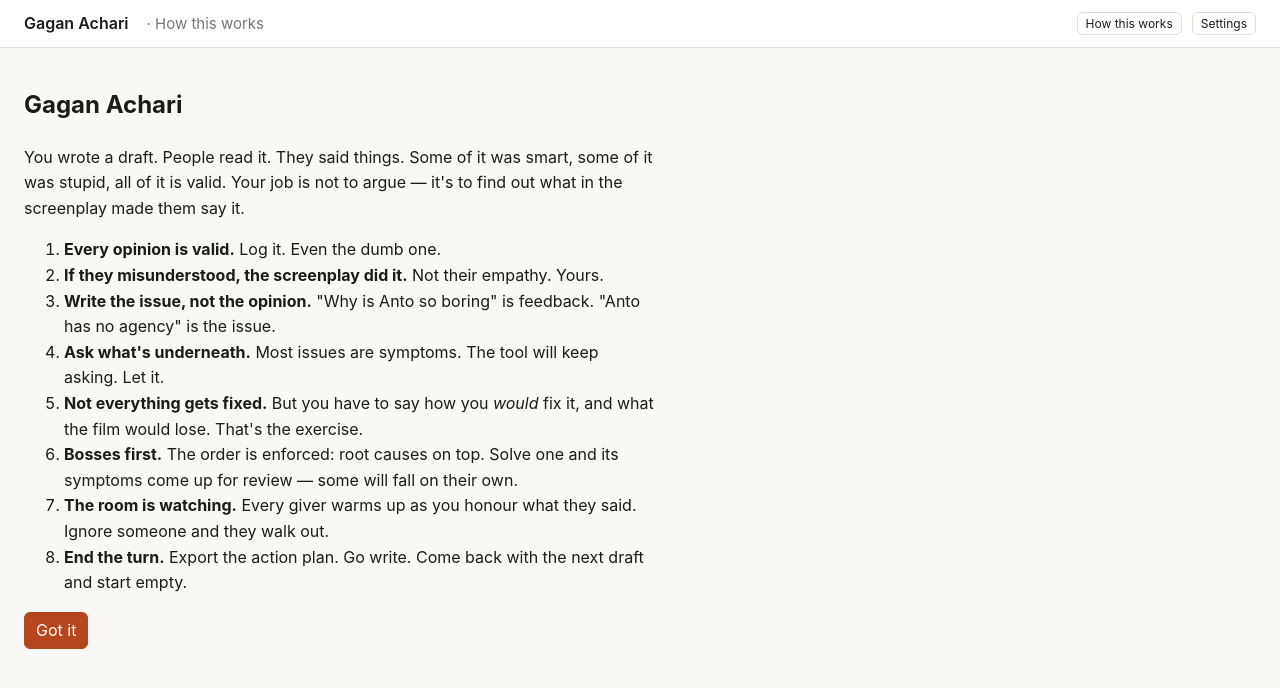
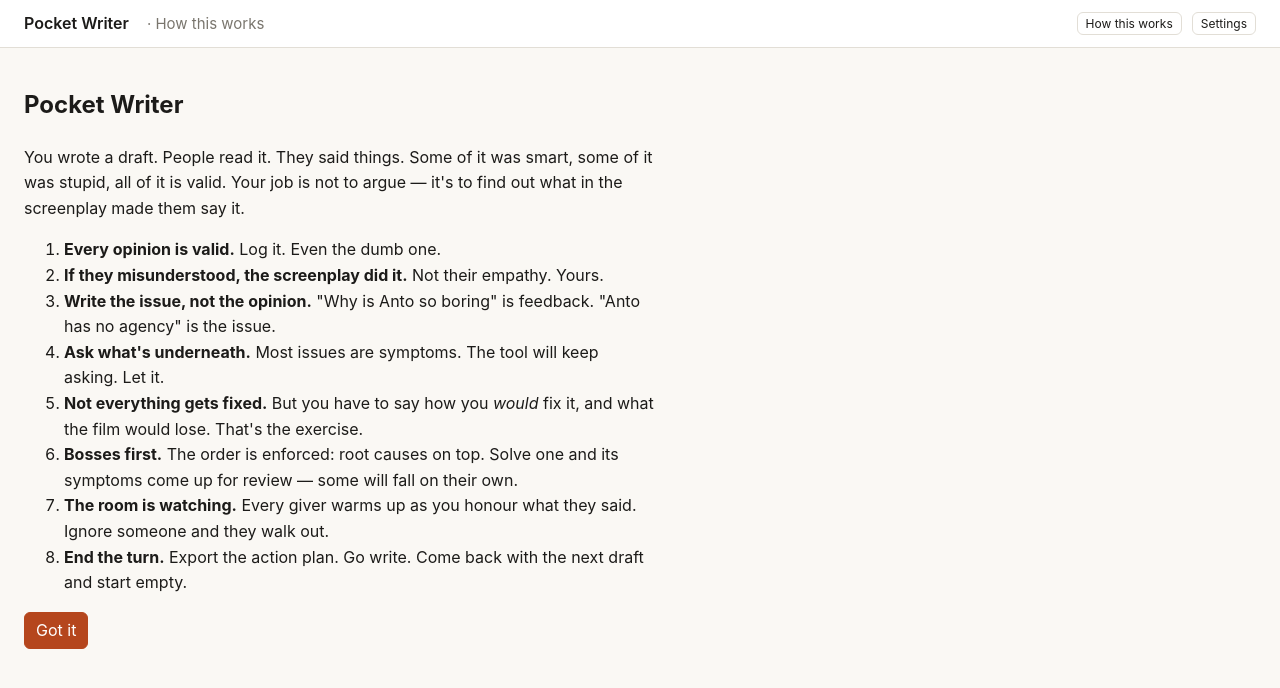
Before and after one commit to SauravSuresh/pocket-writer, a Preact app: page / in a window 1280 px wide. Both pictures are taken after a click on the button "How this works". Shown: the top 688 px of the page. Built offline with nearby package versions, Linux system fonts and the light colour scheme.

Commit message:
chore: rename app to Pocket Writer
Renames tab title, header, backup filename/error, IndexedDB name, and
README from Gagan Achari to Pocket Writer.

Co-Authored-By: Claude Fable 5 <noreply@anthropic.com>

```diff
--- a/index.html
+++ b/index.html
@@ -3,7 +3,7 @@
 <head>
   <meta charset="utf-8" />
   <meta name="viewport" content="width=device-width, initial-scale=1" />
-  <title>Gagan Achari</title>
+  <title>Pocket Writer</title>
   <link rel="stylesheet" href="/src/ui/styles.css" />
 </head>
 <body><div id="app"></div><script type="module" src="/src/main.tsx"></script></body>
--- a/src/domain/exports.ts
+++ b/src/domain/exports.ts
@@ -5,7 +5,7 @@ import { grade, meters } from "./affinity";
 
 const slug = (s: string) => s.toLowerCase().replace(/[^a-z0-9]+/g, "-").replace(/(^-|-$)/g, "");
 export const actionPlanFilename = (p: Project, d: Draft) => `${slug(p.name)}-draft${d.number}-action-plan.md`;
-export const backupFilename = (date: Date) => `gagan-achari-backup-${date.toISOString().slice(0, 10)}.json`;
+export const backupFilename = (date: Date) => `pocket-writer-backup-${date.toISOString().slice(0, 10)}.json`;
 
 function raisedBy(p: Project, i: Issue): string {
   const quotes = p.items.filter(it => it.issueIds.includes(i.id)).map(it => `${p.givers.find(g => g.id === it.giverId)?.name ?? "?"}: “${it.text}”`);
@@ -58,7 +58,7 @@ export function obsidianFiles(p: Project): { path: string; content: string }[] {
 export const serializeBackup = (a: Account) => JSON.stringify({ schemaVersion: a.schemaVersion, exportedAt: new Date().toISOString(), account: a }, null, 2);
 export function parseBackup(text: string): Account {
   const j = JSON.parse(text);
-  if (j?.schemaVersion !== 1 || !j.account || !Array.isArray(j.account.projects)) throw new Error("Not a Gagan Achari backup (schema 1)");
+  if (j?.schemaVersion !== 1 || !j.account || !Array.isArray(j.account.projects)) throw new Error("Not a Pocket Writer backup (schema 1)");
   return j.account as Account;
 }
 export const backupCounts = (a: Account) => ({ projects: a.projects.length, issues: a.projects.reduce((n, p) => n + p.issues.length, 0), items: a.projects.reduce((n, p) => n + p.items.length, 0) });
--- a/src/storage/db.ts
+++ b/src/storage/db.ts
@@ -1,7 +1,7 @@
 import { openDB } from "idb";
 import { Account, emptyAccount } from "../domain/types";
 
-const DB = "gagan-achari", STORE = "kv", KEY = "account";
+const DB = "pocket-writer", STORE = "kv", KEY = "account";
 const db = () => openDB(DB, 1, { upgrade(d) { d.createObjectStore(STORE); } });
 
 export async function loadAccount(): Promise<Account> {
--- a/src/ui/copy.ts
+++ b/src/ui/copy.ts
@@ -10,7 +10,7 @@ export const MOODS: Record<number, string[]> = {
 export const mood = (rank: number, seed: number) => MOODS[rank][seed % MOODS[rank].length];
 export const rankName = (r: number) => RANKS[r];
 export const COPY = {
-  app: "Gagan Achari",
+  app: "Pocket Writer",
   missing: { description: "What in the screenplay causes this? Write it.", tags: "Tag it.", cause: "Root or symptom? Decide.", needsAction: "Fixing it or not? Decide.", canBeAddressed: "Can it even be fixed? One line.", solution: "Unarmed. Write a plan.", reasonNotActing: "You're not fixing it. Say why.", whyDiverges: "Imagine you did fix it. What does the film lose?" } as Record<string, string>,
   placeholder: { descriptionFor: (g: string) => `What in the screenplay makes ${g} say this?`, descriptionFree: "What in the screenplay is the problem?", solution: "What will you change in the next draft?", wouldSolution: "What would you do if you did fix it?", whyDiverges: "Imagine you did fix it. What does the film lose?" },
   n2: { title: "Could this be a symptom of something deeper?", cause: "Yes — caused by", newDeeper: "+ new deeper issue…", root: "No — this is a root", later: "Decide later", laterNote: "(counts as a skipped nudge)" },
--- a/src/ui/screens/How.tsx
+++ b/src/ui/screens/How.tsx
@@ -3,7 +3,7 @@ import { Header } from "../Header";
 import { go } from "../router";
 export function How() {
   return <><Header title="How this works" /><main style="max-width:680px;font-size:16px;line-height:1.6">
-    <h2>Gagan Achari</h2>
+    <h2>Pocket Writer</h2>
     <p>You wrote a draft. People read it. They said things. Some of it was smart, some of it was stupid, all of it is valid. Your job is not to argue — it's to find out what in the screenplay made them say it.</p>
     <ol>
       <li><b>Every opinion is valid.</b> Log it. Even the dumb one.</li>
```
Also changed, not shown: 2 other files (tests, documents, lock files or other folders).
